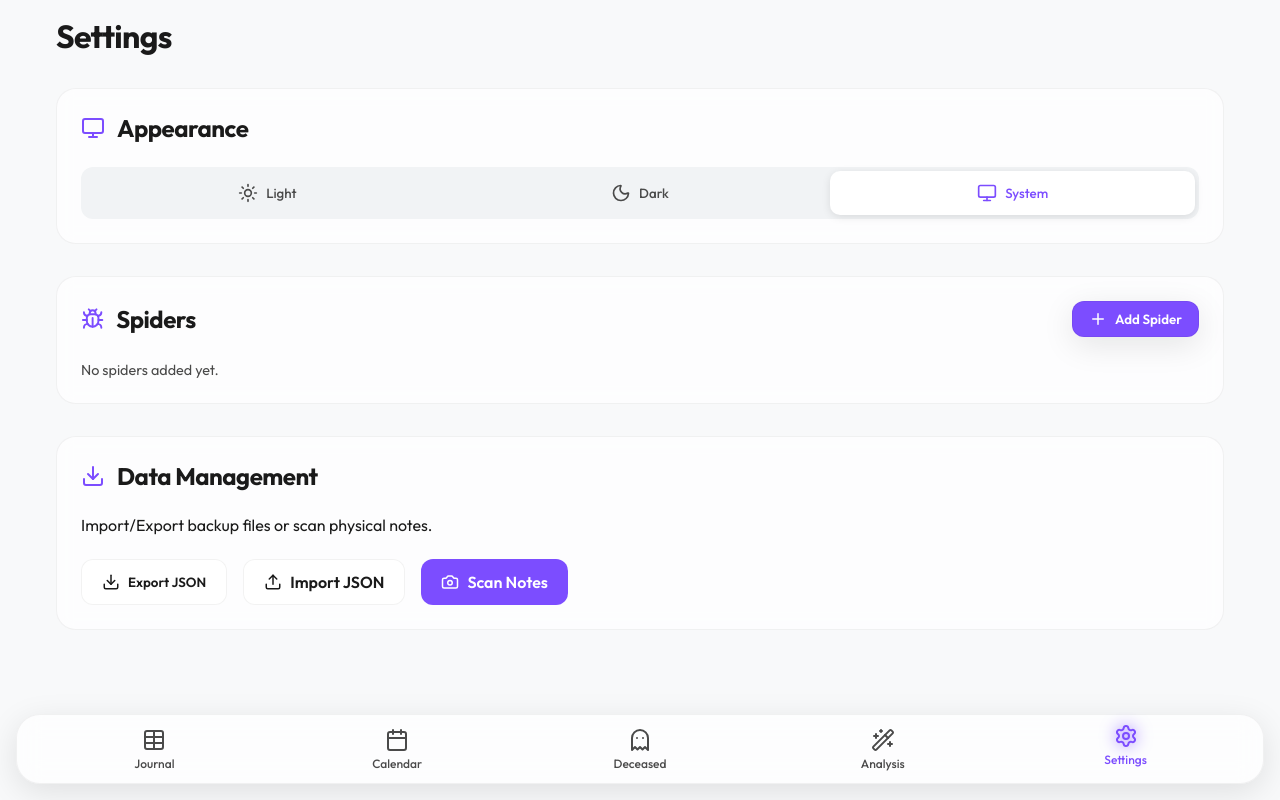
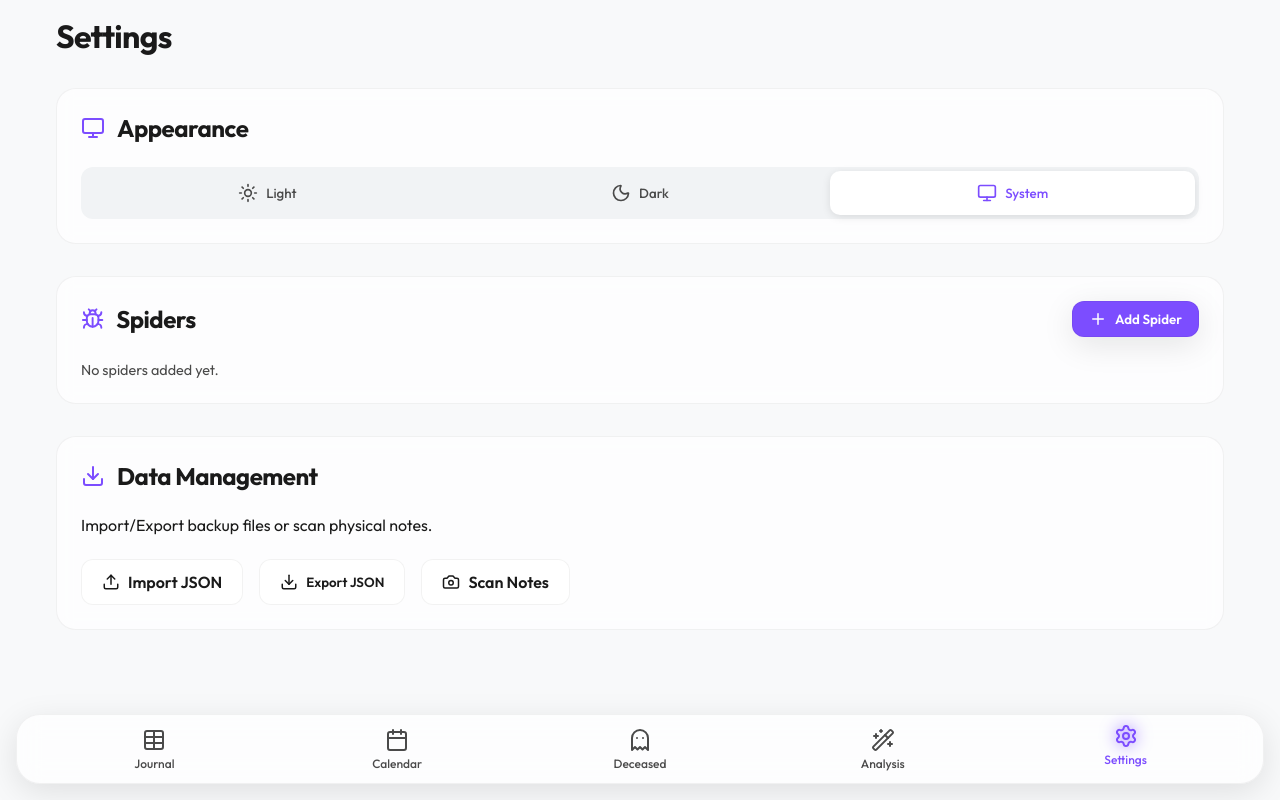
Before and after one commit to MathNerdzRule/Amy-Spider-Journal, a React (Vite) app: page /settings in a window 1280 px wide. Built offline with nearby package versions, Linux system fonts and the light colour scheme.

Commit message:
Swap Data Management button order and unify Scan button styling

```diff
--- a/src/pages/Settings.jsx
+++ b/src/pages/Settings.jsx
@@ -270,18 +270,18 @@ const Settings = () => {
         <p>Import/Export backup files or scan physical notes.</p>
 
         <div className="data-actions">
+          <label className="btn-secondary glass-btn">
+            <Upload size={18} />
+            <span>Import JSON</span>
+            <input type="file" accept=".json" onChange={handleImport} hidden />
+          </label>
+
           <button onClick={exportData} className="btn-secondary glass-btn">
             <Download size={18} />
             <span>Export JSON</span>
           </button>
 
           <label className="btn-secondary glass-btn">
-            <Upload size={18} />
-            <span>Import JSON</span>
-            <input type="file" accept=".json" onChange={handleImport} hidden />
-          </label>
-
-          <label className="btn-accent-solid">
             <Camera size={18} />
             <span>Scan Notes</span>
             <input type="file" accept="image/*" onChange={handleImageUpload} hidden />
```
